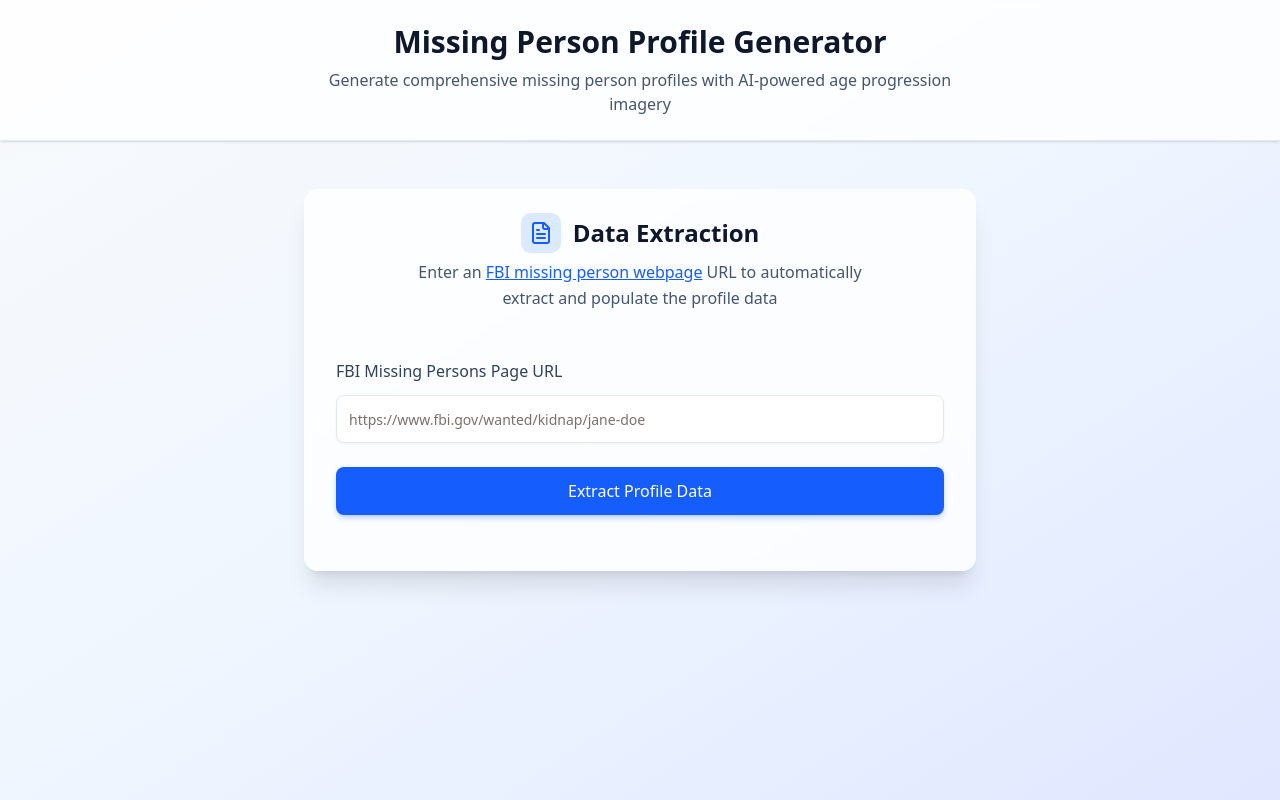
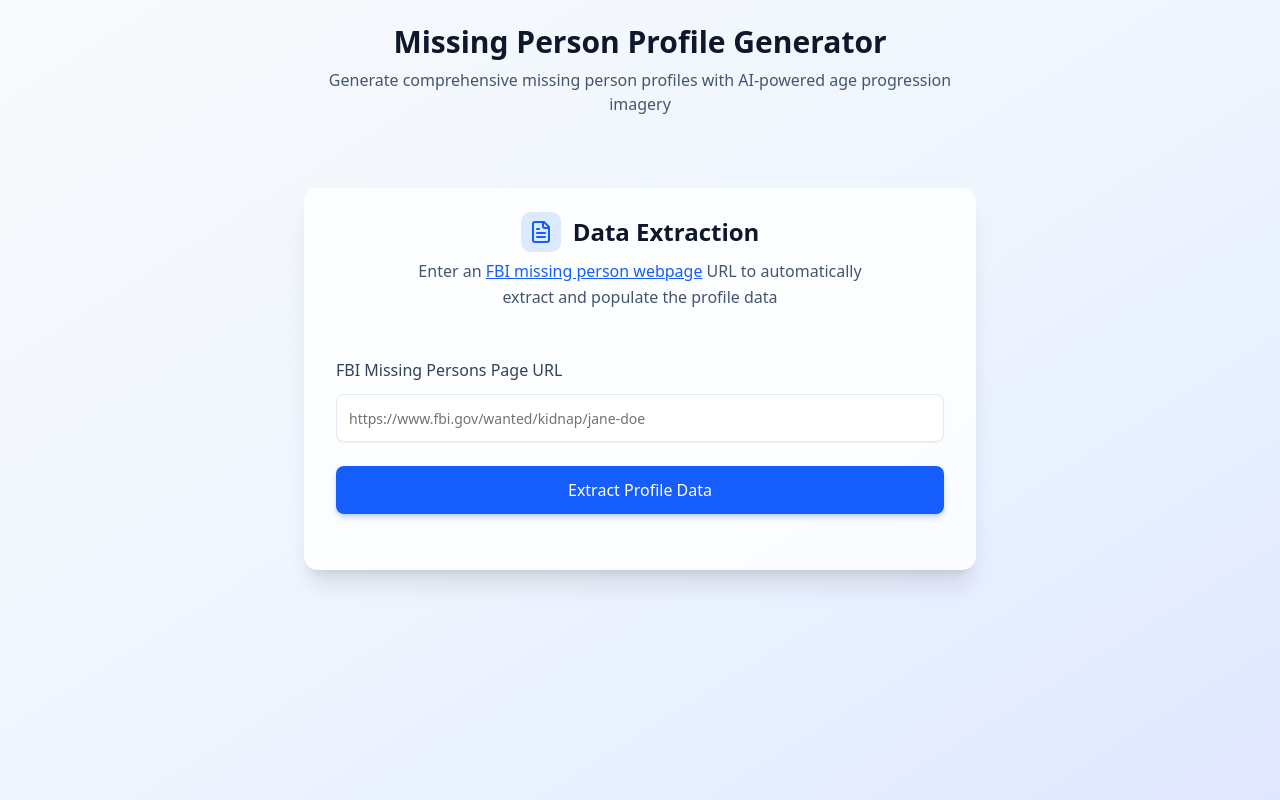
Before and after one commit to gscottqueen/missing-persons-profile-generator, a Next.js app: page / in a window 1280 px wide. Built offline with nearby package versions, Linux system fonts and the light colour scheme.

Commit message:
fix: remove background styling from header section for improved layout

```diff
--- a/src/app/page.tsx
+++ b/src/app/page.tsx
@@ -35,7 +35,7 @@ export default function Home() {
   return (
     <div className="min-h-screen bg-gradient-to-br from-slate-50 via-blue-50 to-indigo-100 dark:from-slate-900 dark:via-slate-800 dark:to-slate-900">
       {/* Header Section */}
-      <div className="bg-white/80 dark:bg-slate-900/80 backdrop-blur-sm border-b border-slate-200 dark:border-slate-700 shadow-sm">
+      <div className="">
         <div className="container mx-auto px-4 py-6">
           <div className="text-center">
             <h1 className="text-3xl font-bold text-slate-900 dark:text-white mb-2">
```
